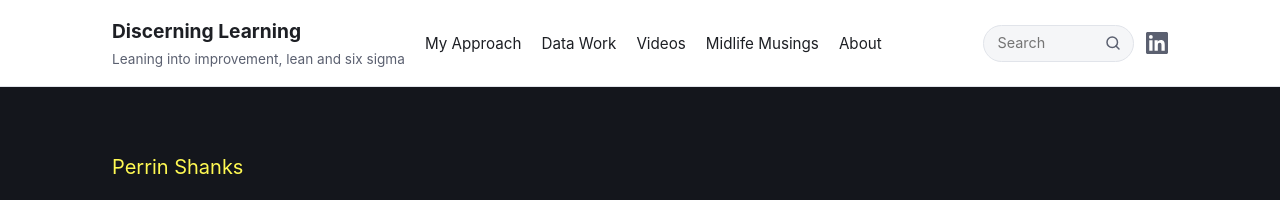
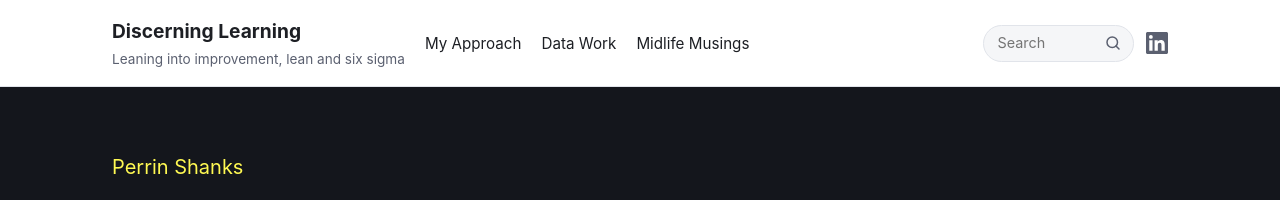
Before and after one commit to PerrinShanks-Cogito/discerninglearning, a Jekyll site: the page built from index.html, in a window 1280 px wide. Shown: the top 200 px of the page. Built offline with Jekyll 4.4.1, drawn with Linux system fonts in a browser that asks for light colours.

Commit message:
Remove Videos and About from the header menu
The pages stay published at /video-2/ and /about/.

Co-Authored-By: Claude Opus 5.5 <noreply@anthropic.com>
Claude-Session: https://claude.ai/code/session_01L416ywoPveZPePQkbqsCPa

```diff
--- a/_data/navigation.yml
+++ b/_data/navigation.yml
@@ -3,9 +3,5 @@
   url: /my-approach/
 - title: Data Work
   url: /data-work/
-- title: Videos
-  url: /video-2/
 - title: Midlife Musings
   url: /blog/
-- title: About
-  url: /about/
```
